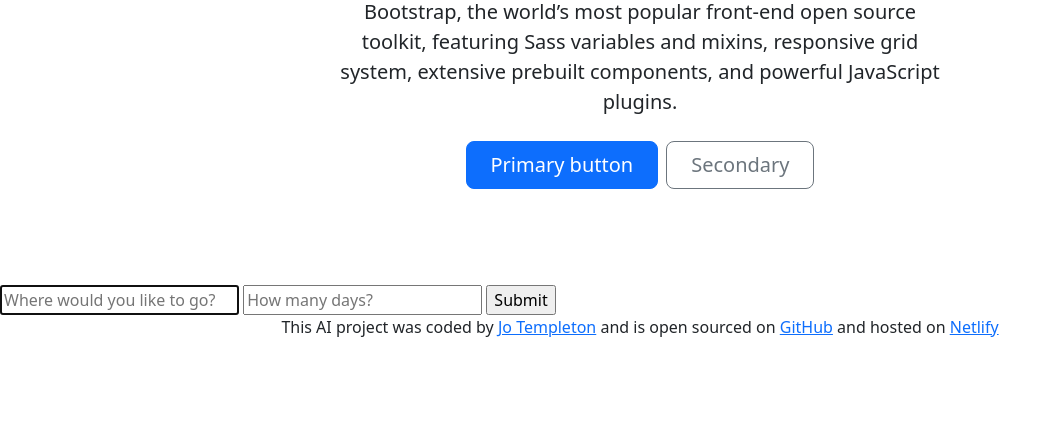
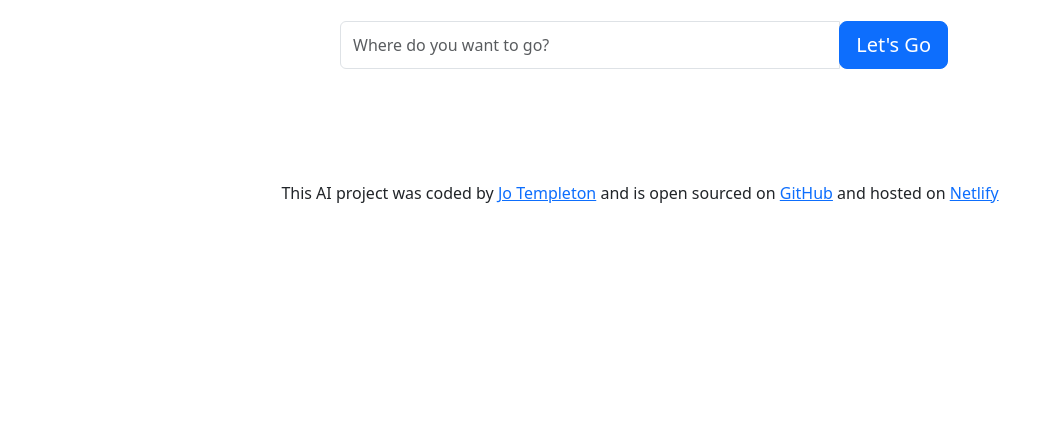
Before and after one commit to johtemp/travel-itinerary-assistant-jot, a plain HTML site: page index.html in a window 1280 px wide. Shown: the part 369-800 px from the top of the page, without its empty margins (0-1062 px from the left). Drawn offline with nearby package versions, Linux system fonts and the light colour scheme.

Commit message:
Added input and form from bootstrap

```diff
--- a/index.html
+++ b/index.html
@@ -22,45 +22,30 @@
         width="200px"
         height="150px"
       />
-      <h1 class="display-5 fw-bold text-body-emphasis">Centered hero</h1>
+      <h1 class="display-5 fw-bold text-body-emphasis">Welcome to TIA!</h1>
       <div class="col-lg-6 mx-auto">
-        <p class="lead mb-4">
-          Quickly design and customize responsive mobile-first sites with
-          Bootstrap, the world’s most popular front-end open source toolkit,
-          featuring Sass variables and mixins, responsive grid system, extensive
-          prebuilt components, and powerful JavaScript plugins.
-        </p>
+        <p class="lead mb-4">Your personal Travel Itinerary Assitant</p>
         <div class="d-grid gap-2 d-sm-flex justify-content-sm-center">
-          <button type="button" class="btn btn-primary btn-lg px-4 gap-3">
-            Primary button
-          </button>
-          <button type="button" class="btn btn-outline-secondary btn-lg px-4">
-            Secondary
-          </button>
+          <form class="form-inline" role="search"></form>
+          <div class="input-group mb-3">
+            <input
+              type="text"
+              class="form-control"
+              placeholder="Where do you want to go?"
+              aria-label="Where do you want to go?"
+              aria-describedby="basic-addon2"
+            />
+
+            <div class="input-group-append">
+              <button class="btn btn-lg btn-primary" type="submit">
+                Let's Go
+              </button>
+            </div>
+          </div>
         </div>
       </div>
     </div>
-    <div id="container-ai">
-      <form action="">
-        <input
-          type="text"
-          placeholder="Where would you like to go?"
-          autocomplete="off"
-          required
-          autofocus
-        />
-        <input
-          type="text"
-          id="days"
-          placeholder="How many days?"
-          autocomplete="off"
-          required
-          autofocus
-        />
-        <input type="submit" />
-        <div id="answer"></div>
-      </form>
-    </div>
+    <div id="container-ai"></div>
 
     <script src="src/index.js"></script>
   </body>
```
